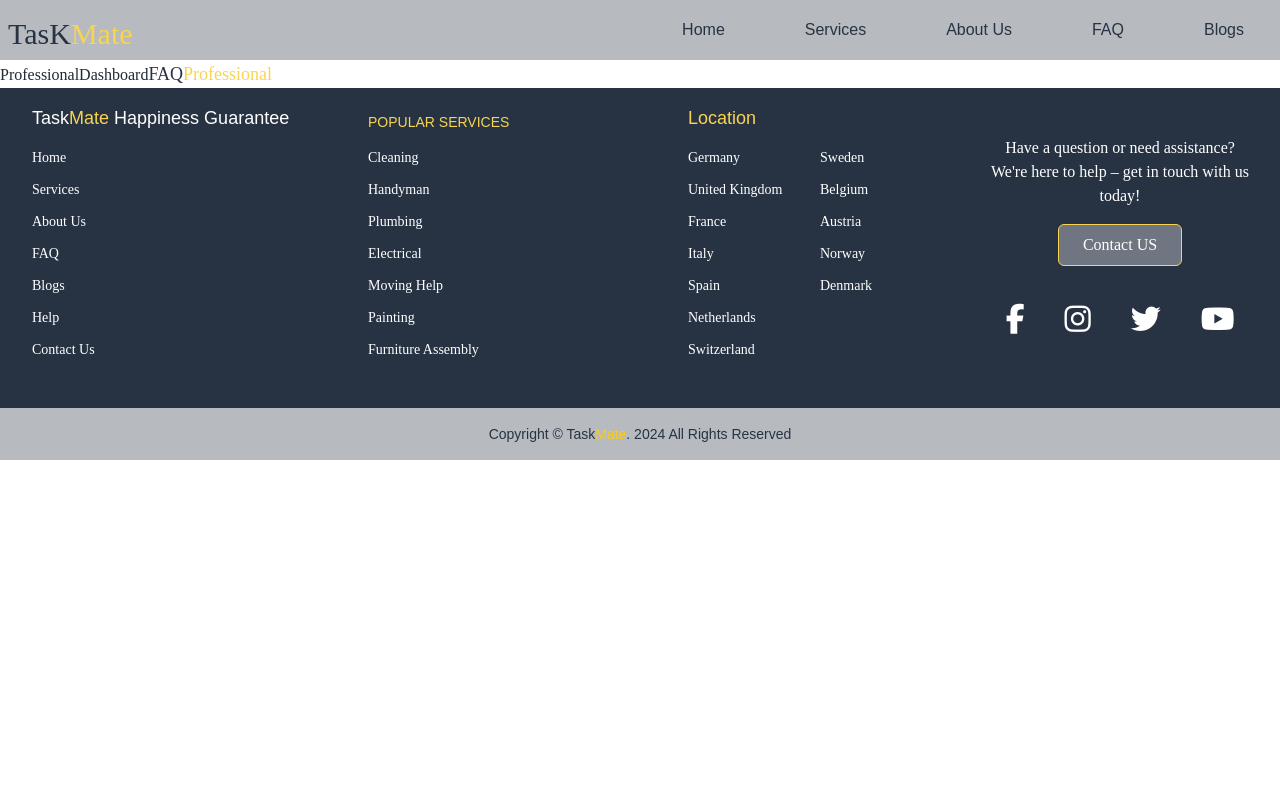
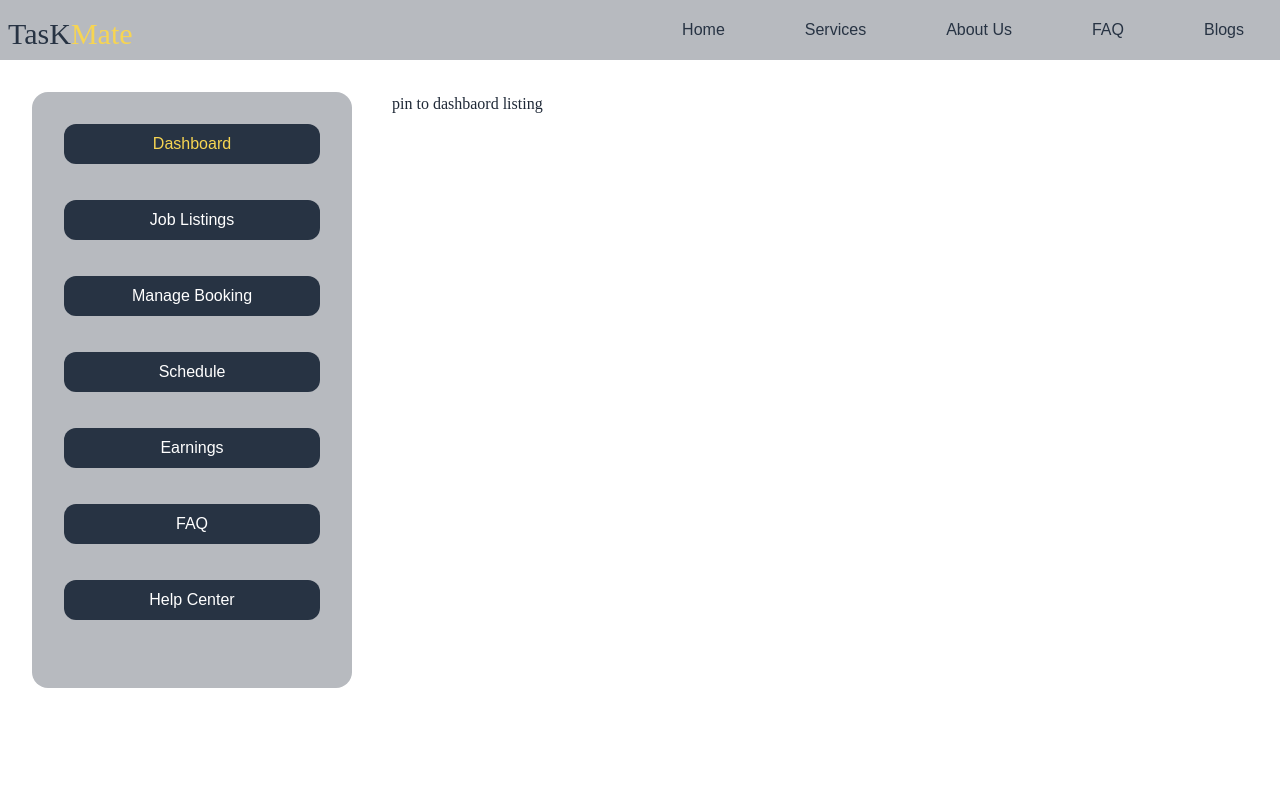
Before and after one commit to shreyathummar71/TaskMate_Frontend, a React (Vite) app: page /professionalDashboard in a window 1280 px wide. Shown: the top 800 px of the page. Built offline with nearby package versions, Linux system fonts and the light colour scheme; a web font is replaced by a local one.

Commit message:
add dashboard proffesional

```diff
--- /dev/null
+++ b/src/components/professional/FAQProfessional.jsx
@@ -0,0 +1,71 @@
+import React, { useEffect, useState } from "react";
+import { useNavigate } from "react-router-dom";
+
+const FAQProfessional = () => {
+  const [faqs, setFaqs] = useState([]);
+  const [error, setError] = useState(null);
+  const navigate = useNavigate();
+
+  const handleSignupProfClick = () => {
+    navigate("/signupProf");
+  };
+
+  // Fetch FAQs from the API
+  useEffect(() => {
+    const fetchFaqs = async () => {
+      try {
+        const response = await fetch(
+          "https://backend-taskmate.onrender.com/faqs"
+        );
+        if (!response.ok) {
+          throw new Error(`HTTP error! status: ${response.status}`);
+        }
+        const data = await response.json();
+        const faqArray = data.faqs || []; // Ensure faqs is an array
+        const professionalFaqs = faqArray.filter(
+          (faq) => faq.audience === "professional"
+        );
+        setFaqs(professionalFaqs);
+      } catch (error) {
+        setError("Error fetching FAQs");
+        console.error("Error fetching FAQs:", error);
+      }
+    };
+
+    fetchFaqs();
+  }, []);
+
+  if (error) {
+    return <div className="text-center text-red-500">{error}</div>;
+  }
+
+  return (
+    <div className="faq-container bg-white max-w-2xl ml-0 mx-auto mt-8 text-start ">
+      {/* Title */}
+      <h1 className="font-primary text-2xl font-bold text-primary mb-4">
+        Frequently Asked Questions for Professionals
+      </h1>
+
+      {/* FAQ List */}
+      <div className="space-y-4">
+        {faqs.map((faq) => (
+          <div key={faq._id} className="border-b border-gray-200">
+            <details className="group py-4">
+              <summary className="font-semibold font-primary text-primary text-left text-lg cursor-pointer flex justify-between items-center">
+                {faq.question}
+                <span className="text-xl transform transition-transform group-open:rotate-45">
+                  +
+                </span>
+              </summary>
+              <p className="mt-2 font-normal font-primary text-primary group-open:block">
+                {faq.answer}
+              </p>
+            </details>
+          </div>
+        ))}
+      </div>
+    </div>
+  );
+};
+
+export default FAQProfessional;
--- /dev/null
+++ b/src/components/professional/ProfEarning.jsx
@@ -0,0 +1,7 @@
+import React from "react";
+
+const ProfEarning = () => {
+  return <div>Earning</div>;
+};
+
+export default ProfEarning;
--- a/src/components/professional/ProfFooter.jsx
+++ b/src/components/professional/ProfFooter.jsx
@@ -24,32 +24,32 @@ const ProfFooter = () => {
               </Link>
             </li>
             <li>
-              <Link to="/professionalbooking" className="hover:text-secondary">
+              <Link to="" className="hover:text-secondary">
                 Manage Booking
               </Link>
             </li>
             <li>
-              <Link to="/AllCategory" className="hover:text-secondary">
+              <Link to="" className="hover:text-secondary">
                 Job Listings
               </Link>
             </li>
             <li>
-              <Link to="/aboutus" className="hover:text-secondary">
+              <Link to="" className="hover:text-secondary">
                 About Us
               </Link>
             </li>
             <li>
-              <Link to="/professionalfaq" className="hover:text-secondary">
+              <Link to="" className="hover:text-secondary">
                 FAQ
               </Link>
             </li>
             <li>
-              <Link to="/professionalhelp" className="hover:text-secondary">
+              <Link to="" className="hover:text-secondary">
                 Help
               </Link>
             </li>
             <li>
-              <Link to="/contactus" className="hover:text-secondary">
+              <Link to="" className="hover:text-secondary">
                 Contact Us
               </Link>
             </li>
@@ -63,37 +63,37 @@ const ProfFooter = () => {
           </h3>
           <ul className="space-y-3 font-secondary text-sm">
             <li>
-              <Link to="/AllCategory" className="hover:text-secondary">
+              <Link to="" className="hover:text-secondary">
                 Cleaning
               </Link>
             </li>
             <li>
-              <Link to="/AllCategory" className="hover:text-secondary">
+              <Link to="" className="hover:text-secondary">
                 Handyman
               </Link>
             </li>
             <li>
-              <Link to="/AllCategory" className="hover:text-secondary">
+              <Link to="" className="hover:text-secondary">
                 Plumbing
               </Link>
             </li>
             <li>
-              <Link to="/AllCategory" className="hover:text-secondary">
+              <Link to="" className="hover:text-secondary">
                 Electrical
               </Link>
             </li>
             <li>
-              <Link to="/AllCategory" className="hover:text-secondary">
+              <Link to="" className="hover:text-secondary">
                 Moving Help
               </Link>
             </li>
             <li>
-              <Link to="/AllCategory" className="hover:text-secondary">
+              <Link to="" className="hover:text-secondary">
                 Painting
               </Link>
             </li>
             <li>
-              <Link to="/AllCategory" className="hover:text-secondary">
+              <Link to="" className="hover:text-secondary">
                 Furniture Assembly
               </Link>
             </li>
--- /dev/null
+++ b/src/components/professional/ProfHelpCenter.jsx
@@ -0,0 +1,7 @@
+import React from "react";
+
+const ProfHelpCenter = () => {
+  return <div>Help center</div>;
+};
+
+export default ProfHelpCenter;
--- /dev/null
+++ b/src/components/professional/ProfJobListing.jsx
@@ -0,0 +1,7 @@
+import React from "react";
+
+const ProfJobListing = () => {
+  return <div>joblisting</div>;
+};
+
+export default ProfJobListing;
--- /dev/null
+++ b/src/components/professional/ProfManageBooking.jsx
@@ -0,0 +1,7 @@
+import React from "react";
+
+const ProfManageBooking = () => {
+  return <div>manage booking</div>;
+};
+
+export default ProfManageBooking;
--- /dev/null
+++ b/src/components/professional/ProfSchedule.jsx
@@ -0,0 +1,7 @@
+import React from "react";
+
+const ProfSchedule = () => {
+  return <div>schedule</div>;
+};
+
+export default ProfSchedule;
--- a/src/components/professional/ProfessionalDashboard.jsx
+++ b/src/components/professional/ProfessionalDashboard.jsx
@@ -1,14 +1,75 @@
-import React from "react";
-import { Link } from "react-router-dom";
+import React, { useState } from "react";
+import TopJobListing from "./profTopJobListing"
+import ProfJobListing from "./ProfJobListing"
+import ProfManageBooking from "./ProfManageBooking"
+import ProfSchedule from "./ProfSchedule"
+import ProfEarning from "./ProfEarning"
+import FAQProfessional from "./FAQProfessional"
+import ProfHelpCenter from "./ProfHelpCenter"
 
 const ProfessionalDashboard = () => {
+  const [activeMenu, setActiveMenu] = useState('dashboard'); // Set default menu
+
   return (
-    <div>
-      ProfessionalDashboard
-      <Link to="/faqProfessional" className="text-lg font-tertiary mt-2">
-        <span className="text-primary">FAQ</span>
-        <span className="text-secondary">Professional</span>
-      </Link>
+    <div className="flex bg-white p-8 mb-20">
+      {/* Sidebar */}
+      <div className="w-80 bg-tertiary rounded-2xl h-auto">
+        <ul className="p-8 text-center text-white font-primary">
+          <li
+            className={`cursor-pointer p-2 mb-9 rounded-xl text-16px bg-primary ${activeMenu === 'dashboard' ? 'text-secondary' : 'hover:text-secondary'}`}
+            onClick={() => setActiveMenu('dashboard')}
+          >
+            Dashboard
+          </li>
+          <li
+            className={`cursor-pointer p-2 mb-9 rounded-xl text-16px bg-primary ${activeMenu === 'JobListing' ? 'text-secondary' : 'hover:text-secondary'}`}
+            onClick={() => setActiveMenu('JobListing')}
+          >
+            Job Listings
+          </li>
+          <li
+            className={`cursor-pointer p-2 mb-9 rounded-xl text-16px bg-primary ${activeMenu === 'ManageBooking' ? 'text-secondary' : 'hover:text-secondary'}`}
+            onClick={() => setActiveMenu('ManageBooking')}
+          >
+            Manage Booking
+          </li>
+          <li
+            className={`cursor-pointer p-2 mb-9 rounded-xl text-16px bg-primary ${activeMenu === 'Schedule' ? 'text-secondary' : 'hover:text-secondary'}`}
+            onClick={() => setActiveMenu('Schedule')}
+          >
+            Schedule
+          </li>
+          <li
+            className={`cursor-pointer p-2 mb-9 rounded-xl text-16px bg-primary ${activeMenu === 'Earnings' ? 'text-secondary' : 'hover:text-secondary'}`}
+            onClick={() => setActiveMenu('Earnings')}
+          >
+            Earnings
+          </li>
+          <li
+            className={`cursor-pointer p-2 mb-9 rounded-xl text-16px bg-primary ${activeMenu === 'FAQ' ? 'text-secondary' : 'hover:text-secondary'}`}
+            onClick={() => setActiveMenu('FAQ')}
+          >
+            FAQ
+          </li>
+          <li
+            className={`cursor-pointer p-2 mb-9 rounded-xl text-16px bg-primary ${activeMenu === 'HelpCenter' ? 'text-secondary' : 'hover:text-secondary'}`}
+            onClick={() => setActiveMenu('HelpCenter')}
+          >
+            Help Center
+          </li>
+        </ul>
+      </div>
+
+      {/* Main Content */}
+      <div className="flex-grow pl-10 w-2/4">
+        {activeMenu === 'dashboard' && <TopJobListing /> }
+        {activeMenu === 'JobListing' && <ProfJobListing />}
+        {activeMenu === 'ManageBooking' && <ProfManageBooking />}
+        {activeMenu === 'Schedule' && <ProfSchedule />}
+        {activeMenu === 'Earnings' && <ProfEarning />}
+        {activeMenu === 'FAQ' && <FAQProfessional />}
+        {activeMenu === 'HelpCenter' && <ProfHelpCenter />}
+      </div>
     </div>
   );
 };
--- /dev/null
+++ b/src/components/professional/profTopJobListing.jsx
@@ -0,0 +1,7 @@
+import React from "react";
+
+const ProfTopJobListing = () => {
+  return <div>pin to dashbaord listing</div>;
+};
+
+export default ProfTopJobListing;
```
Also changed, not shown: src/pages/FAQProfessional.jsx (deleted, +0 -87 lines).
